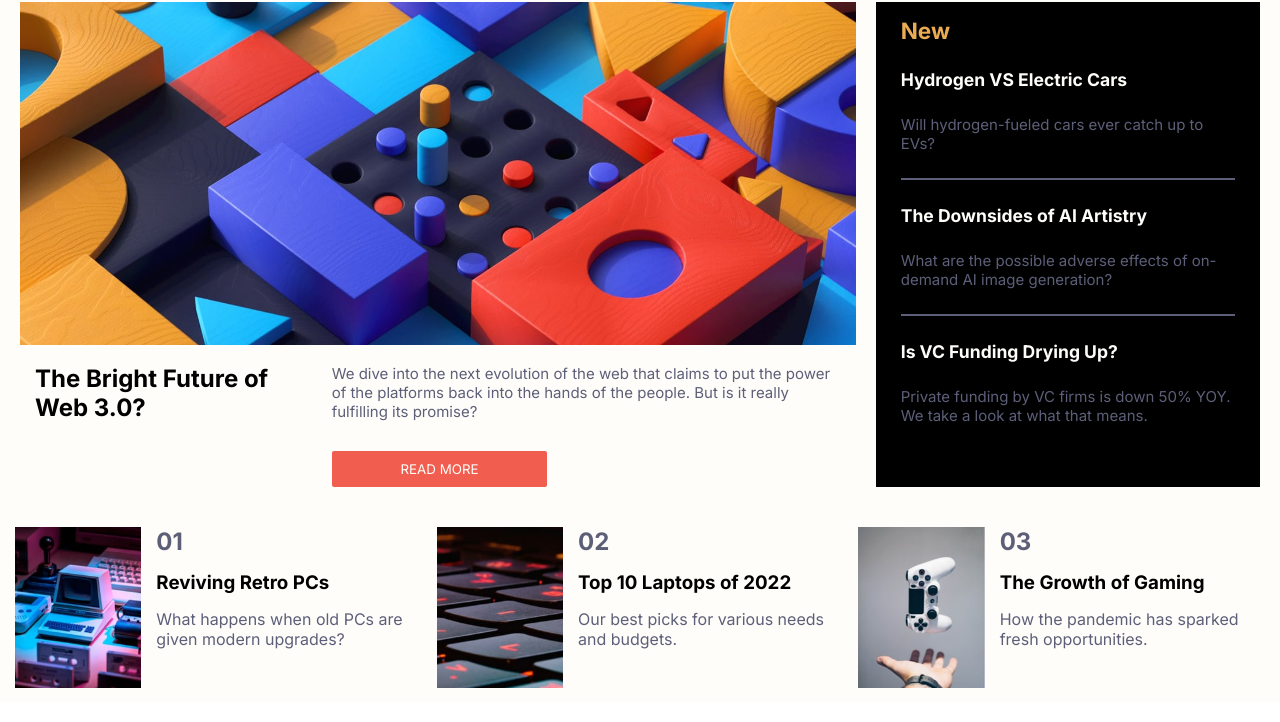
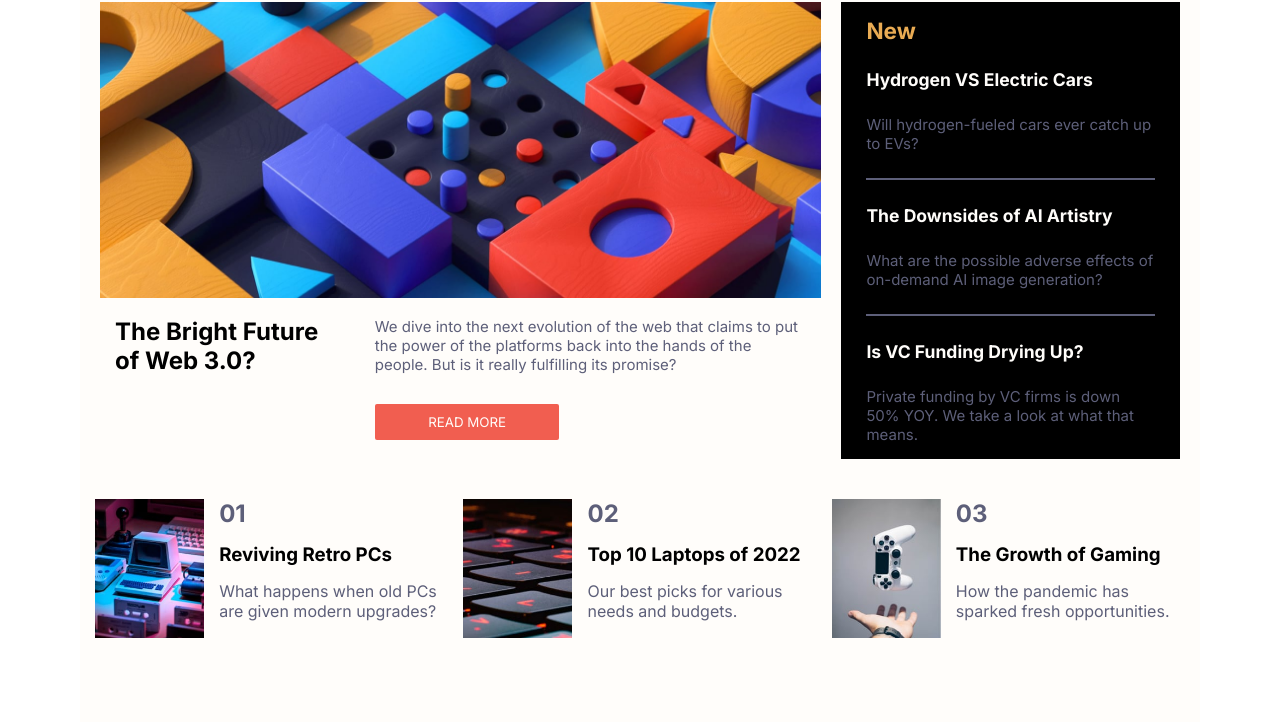
Before and after one commit to sampathGitHub19/news-homepage-main, a plain HTML site: page index.html in a window 1280 px wide. Shown: the part 78-800 px from the top of the page. Drawn offline with Linux system fonts and the light colour scheme.

Commit message:
Add files via upload

```diff
--- a/style.css
+++ b/style.css
@@ -31,7 +31,8 @@ body{
 main{
     background-color: hsl(36, 100%, 99%);
     width: 100%;
-    max-width: 1440px;
+    max-width: 1120px;
+    min-height: 100vh;
     display: flex;
     flex-direction: column;
 
```
